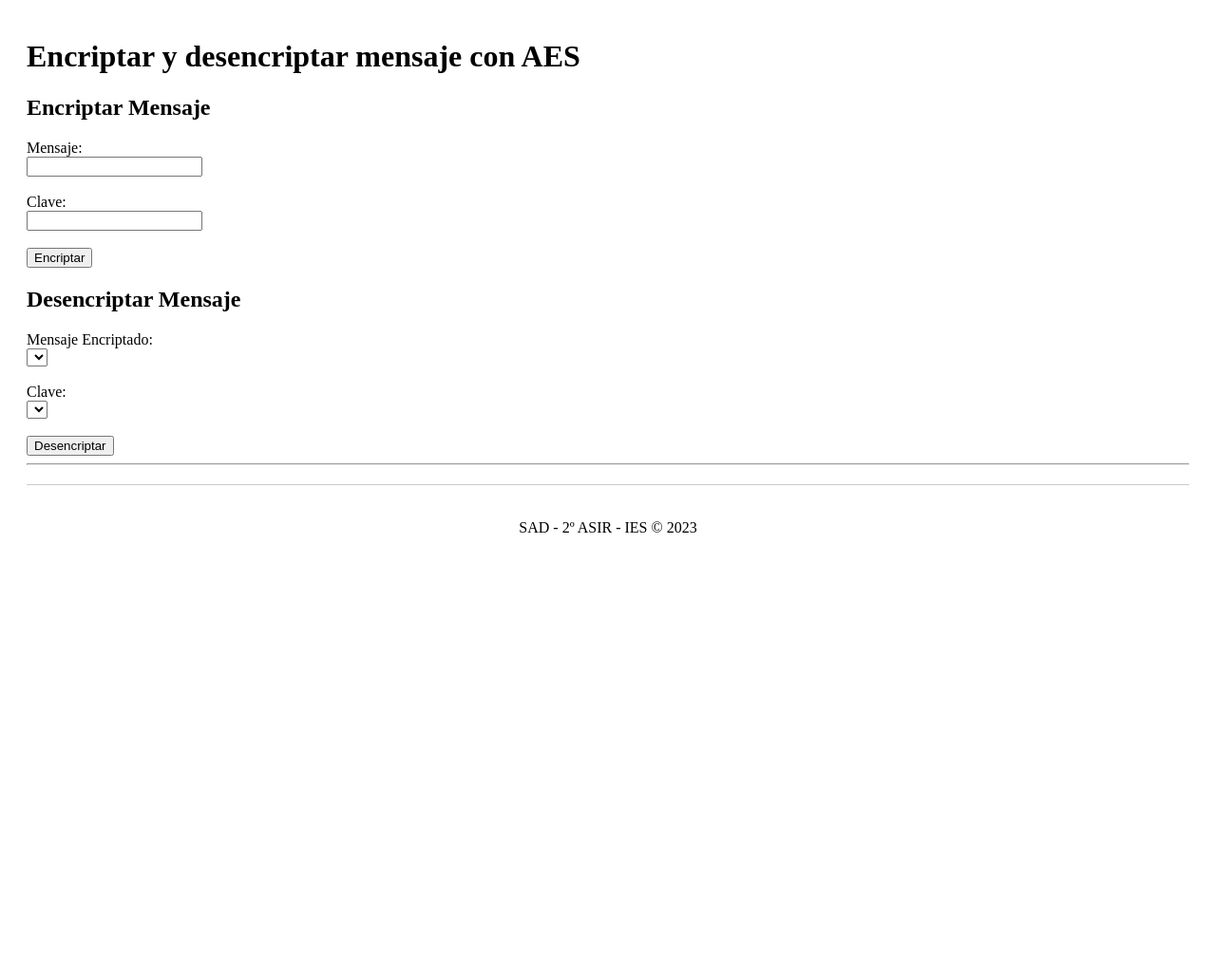
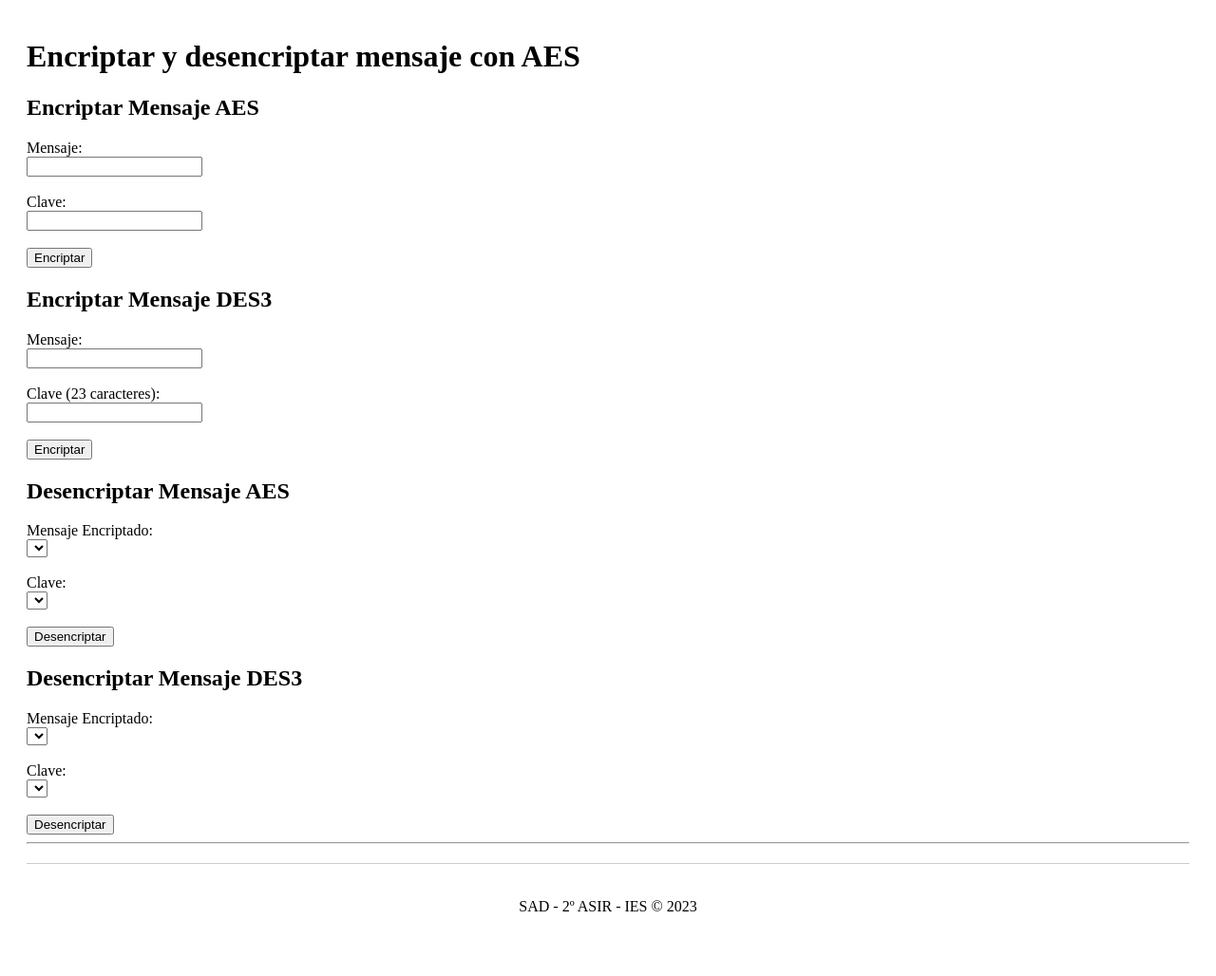
Before and after one commit to ICV-23-24/proyecto-criptografia-python-grupo-5, a Flask app: page /csimetrico/ in a window 1280 px wide. Shown: the part 46-1074 px from the top of the page at 95% size. Before the commit the page ends 607 px from the top, so only its background shows below. Run offline with Flask 2, Linux system fonts and the light colour scheme; lists and menus that the app fills with data are empty; parts of the project's set-up code (start-up, migrations or seed data) failed here and were passed over.

Commit message:
cifrado DES3 añadido

```diff
--- a/app.py
+++ b/app.py
@@ -40,7 +40,18 @@ def csimetrico():
         if mode == 'encrypt':
             key = request.form['key']
             message = request.form['message']
-            encrypted_message = f.encrypt_message(message, key)
+            encrypted_message = f.encrypt_message_aes(message, key)
+            with open(UPLOAD_FOLDER+'mensaje_encriptado.txt.gpg', 'w') as encrypted:
+                encrypted.write(encrypted_message)
+
+            with open(UPLOAD_FOLDER+'clave_key.txt.gpg', 'w') as key_encrypted:
+                key_encrypted.write(key)
+
+            return render_template('csimetrico.html', encrypted_message=encrypted_message,list_encryptedfile=list_encryptedfile,mode=mode)
+        if mode == 'encrypt_des3':
+            key = request.form['key']
+            message = request.form['message']
+            encrypted_message = f.encrypt_message_des3(message, key)
             with open(UPLOAD_FOLDER+'mensaje_encriptado.txt.gpg', 'w') as encrypted:
                 encrypted.write(encrypted_message)
 
@@ -55,7 +66,16 @@ def csimetrico():
                 gpg_message = gpg_message_file.read()
             with open(UPLOAD_FOLDER+key_select, 'r') as gpg_key_file:
                 gpg_key = gpg_key_file.read()
-            decrypted_message = f.decrypt_message(gpg_message,gpg_key)
+            decrypted_message = f.decrypt_message_aes(gpg_message,gpg_key)
+            return render_template('csimetrico.html', decrypted_message=decrypted_message,list_encryptedfile=list_encryptedfile,mode=mode)
+        elif mode == 'decrypt_des3':
+            selection = request.form['selection']
+            key_select = request.form['key_select']
+            with open(UPLOAD_FOLDER+selection, 'r') as gpg_message_file:
+                gpg_message = gpg_message_file.read()
+            with open(UPLOAD_FOLDER+key_select, 'r') as gpg_key_file:
+                gpg_key = gpg_key_file.read()
+            decrypted_message = f.decrypt_message_des3(gpg_message,gpg_key)
             return render_template('csimetrico.html', decrypted_message=decrypted_message,list_encryptedfile=list_encryptedfile,mode=mode)
 
     return render_template("csimetrico.html",list_encryptedfile=list_encryptedfile)
--- a/templates/csimetrico.html
+++ b/templates/csimetrico.html
@@ -5,7 +5,7 @@ C. Simétrico
 {% block content %}
 <h1>Encriptar y desencriptar mensaje con AES</h1>
 
-    <h2>Encriptar Mensaje</h2>
+    <h2>Encriptar Mensaje AES</h2>
     <form method="post">
         <label for="message">Mensaje:</label><br>
         <input type="text" id="message" name="message"><br><br>
@@ -15,13 +15,23 @@ C. Simétrico
         <input type="submit" value="Encriptar">
     </form>
 
+    <h2>Encriptar Mensaje DES3</h2>
+    <form method="post">
+        <label for="message">Mensaje:</label><br>
+        <input type="text" id="message" name="message"><br><br>
+        <label for="key">Clave (23 caracteres):</label><br>
+        <input type="text" id="key" name="key"><br><br>
+        <input type="hidden" name="mode" value="encrypt_des3">
+        <input type="submit" value="Encriptar">
+    </form>
+
     {% if encrypted_message %}
         <!-- <h2>Mensaje Encriptado:</h2>
         <p>{{ encrypted_message }}</p> -->
         <p>El mensaje ha sido guardado en formato gpg</p>
     {% endif %}
 
-    <h2>Desencriptar Mensaje</h2>
+    <h2>Desencriptar Mensaje AES</h2>
     <form method="post">
         <label for="encrypted_message">Mensaje Encriptado:</label><br>
         <!-- <input type="text" id="encrypted_message" name="message"><br><br> -->
@@ -41,6 +51,25 @@ C. Simétrico
         <input type="submit" value="Desencriptar">
     </form>
 
+    <h2>Desencriptar Mensaje DES3</h2>
+    <form method="post">
+        <label for="encrypted_message">Mensaje Encriptado:</label><br>
+        <!-- <input type="text" id="encrypted_message" name="message"><br><br> -->
+        <select id="encrypted_message" name="selection" method="POST">
+            {% for file in list_encryptedfile %}
+                <option value="{{file}}" SELECTED>{{file}}</option>"
+            {% endfor %}
+        </select><br><br>
+        <label for="key_decrypt">Clave:</label><br>
+        <!-- <input type="text" id="key_decrypt" name="key"><br><br> -->
+        <select id="key_decrypt" name="key_select" method="POST">
+            {% for file in list_encryptedfile %}
+                <option value="{{file}}" SELECTED>{{file}}</option>"
+            {% endfor %}
+        </select><br><br>
+        <input type="hidden" name="mode" value="decrypt_des3">
+        <input type="submit" value="Desencriptar">
+    </form>
     {% if decrypted_message %}
         <h2>Mensaje:</h2>
         <p>{{ decrypted_message }}</p>
```
Also changed, not shown: functions.py (+19 -3 lines).
